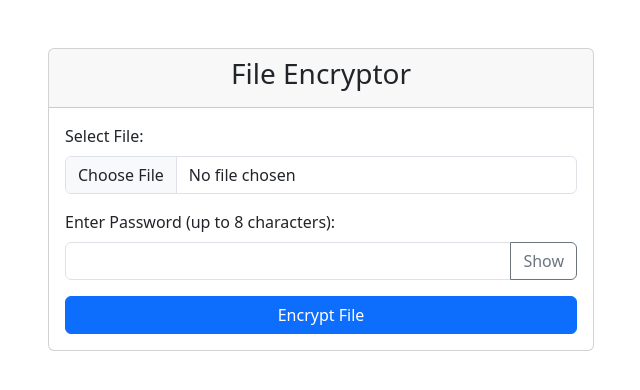
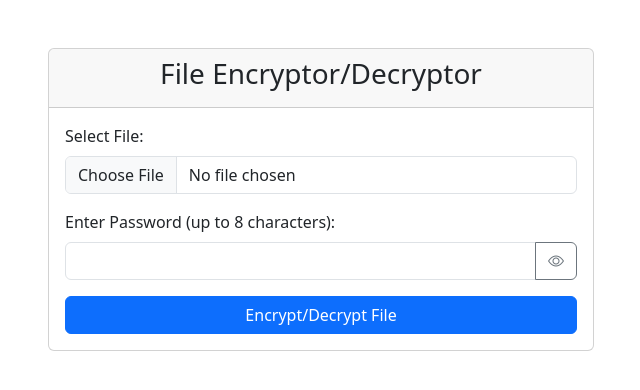
Before and after one commit to Vandana-2029/File-Encryptor, a Flask app: page / in a window 1280 px wide. Shown: the top 390 px of the page, without its empty margins (319-959 px from the left). Run offline with Flask 3, Linux system fonts and the light colour scheme; some libraries are stand-ins or nearby versions.

Commit message:
Hide and Show icon added

```diff
--- a/templates/index.html
+++ b/templates/index.html
@@ -3,9 +3,11 @@
 <head>
     <meta charset="UTF-8">
     <meta name="viewport" content="width=device-width, initial-scale=1.0">
-    <title>File Encryptor</title>
+    <title>File Encryptor/Decryptor</title>
     <!-- Include Bootstrap CSS from CDN -->
     <link href="https://cdn.jsdelivr.net/npm/bootstrap@5.3.0-alpha1/dist/css/bootstrap.min.css" rel="stylesheet">
+    <!-- Include Bootstrap Icons from CDN -->
+    <link href="https://cdn.jsdelivr.net/npm/bootstrap-icons/font/bootstrap-icons.css" rel="stylesheet">
 </head>
 <body>
     <div class="container mt-5">
@@ -13,26 +15,30 @@
             <div class="col-md-6">
                 <div class="card">
                     <div class="card-header text-center">
-                        <h3>File Encryptor</h3>
+                        <h3>File Encryptor/Decryptor</h3>
                     </div>
                     <div class="card-body">
                         <form action="/" method="POST" enctype="multipart/form-data">
+                            <!-- File Input Section -->
                             <div class="mb-3">
                                 <label for="file" class="form-label">Select File:</label>
                                 <input type="file" id="file" name="file" class="form-control" required>
                             </div>
 
+                            <!-- Password Input Section -->
                             <div class="mb-3">
                                 <label for="password" class="form-label">Enter Password (up to 8 characters):</label>
                                 <div class="input-group">
                                     <input type="password" id="password" name="password" class="form-control" required>
+                                    <!-- Button to toggle password visibility -->
                                     <button type="button" class="btn btn-outline-secondary" id="togglePassword">
-                                        <i class="bi bi-eye"></i> Show
+                                        <i class="bi bi-eye"></i> <!-- Show Eye Icon initially -->
                                     </button>
                                 </div>
                             </div>
 
-                            <button type="submit" class="btn btn-primary w-100">Encrypt File</button>
+                            <!-- Submit Button -->
+                            <button type="submit" class="btn btn-primary w-100">Encrypt/Decrypt File</button>
                         </form>
                     </div>
                 </div>
@@ -43,19 +49,23 @@
     <!-- Include Bootstrap JS and dependencies -->
     <script src="https://cdn.jsdelivr.net/npm/@popperjs/core@2.11.6/dist/umd/popper.min.js"></script>
     <script src="https://cdn.jsdelivr.net/npm/bootstrap@5.3.0-alpha1/dist/js/bootstrap.min.js"></script>
-    <!-- Add Bootstrap Icons for eye icon -->
-    <script src="https://cdn.jsdelivr.net/npm/bootstrap-icons/font/bootstrap-icons.js"></script>
 
     <script>
-        // Toggle password visibility
+        // Toggle password visibility functionality
         const togglePassword = document.getElementById('togglePassword');
         const passwordField = document.getElementById('password');
+
         togglePassword.addEventListener('click', function () {
-            // Toggle the type of the password field
+            // Toggle the type of the password field (password -> text and vice versa)
             const type = passwordField.type === 'password' ? 'text' : 'password';
             passwordField.type = type;
-            // Toggle the button text and icon
-            this.textContent = type === 'password' ? 'Show' : 'Hide';
+
+            // Change the icon and button text based on the visibility of the password
+            if (type === 'password') {
+                this.innerHTML = '<i class="bi bi-eye"></i>'; // Show icon
+            } else {
+                this.innerHTML = '<i class="bi bi-eye-slash"></i>'; // Hide icon
+            }
         });
     </script>
 </body>
```
